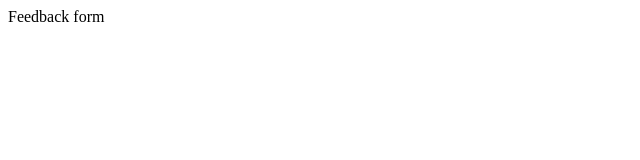
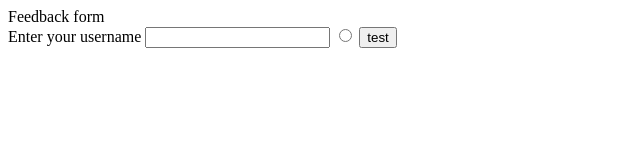
Before and after one commit to Jaysmidset/Website-for-hnc, a plain HTML site: page userinteraction.html in a window 1280 px wide. Shown: the whole page, without its empty margins (0-640 px from the left). Drawn offline with Linux system fonts and the light colour scheme.

Commit message:
Updated website
Added pictures, videos and started a from !

```diff
--- a/userinteraction.html
+++ b/userinteraction.html
@@ -4,5 +4,14 @@
         <meta charset="UTF-8" />
         <title>Title</title>
     </head>
-    <body>Feedback form</body>
+    <body>Feedback form
+        <form>
+        <label for="username"> Enter your username</label>
+        <input type = "number" id = "username">
+        <input type = "radio" id = "username">
+        <input type="submit" value="test">
+
+        </form>
+
+    </body>
 </html>
```
Also changed, not shown: index.html (+7 -1 lines), images/Test icon.png (added), images/the_legend_of_zelda_-_ocarina_of_time_switch_2.webp (added).
